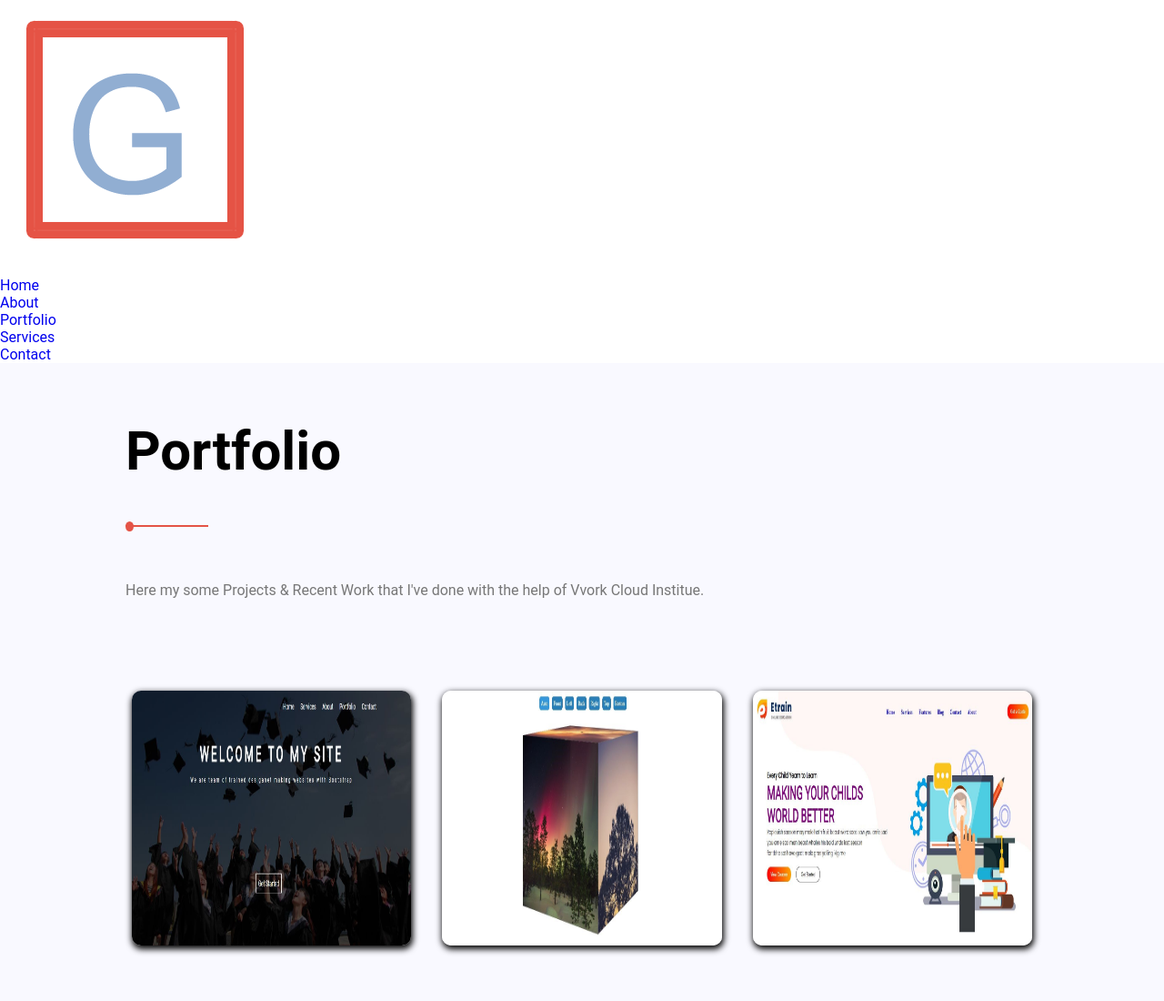
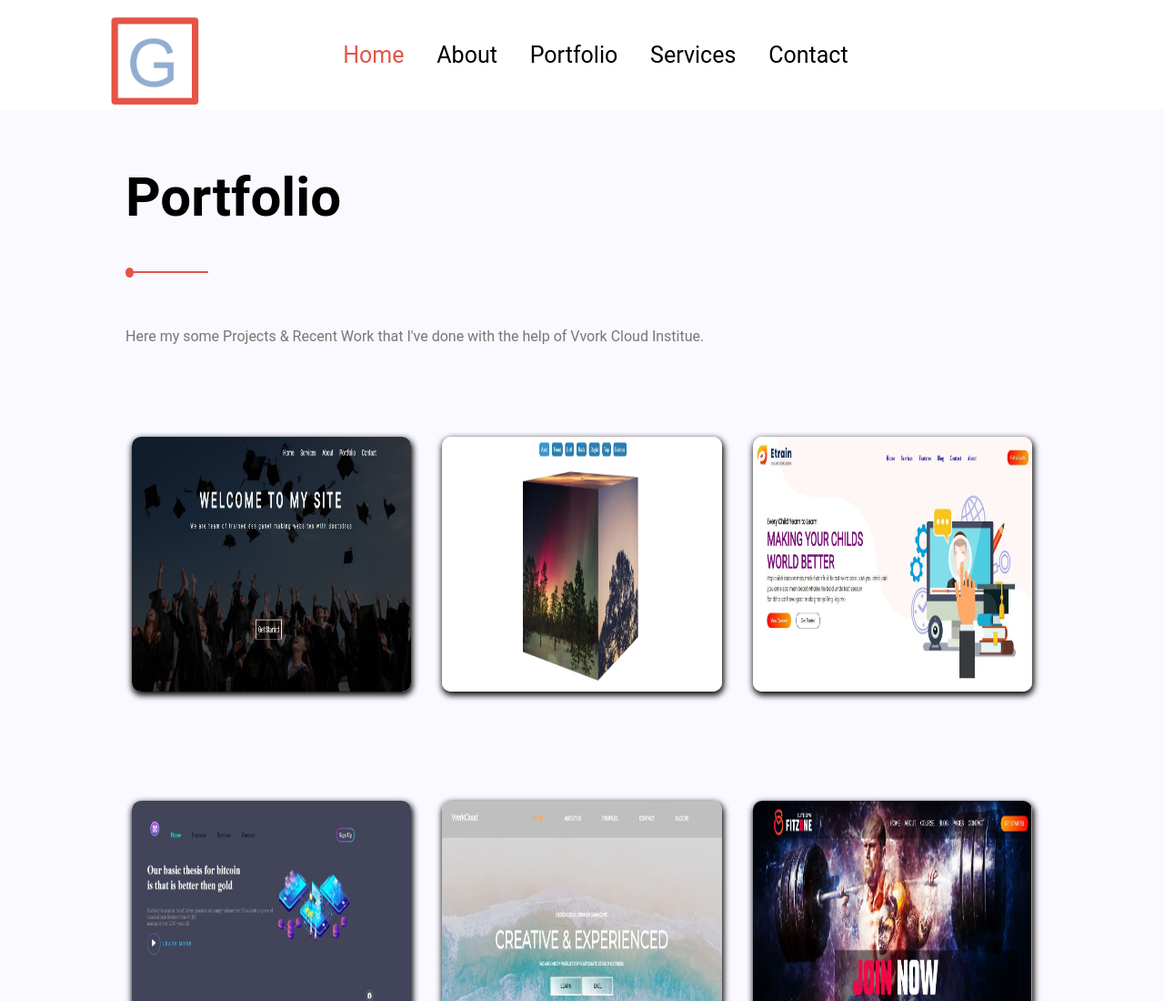
Before and after one commit to MrGul1997/My-Profile, a plain HTML site: page portfolio.html in a window 1280 px wide. Shown: the top 1100 px of the page at 91% size. Drawn offline with nearby package versions, Linux system fonts and the light colour scheme.

Commit message:
Update portfolio.css

```diff
--- a/portfolio.css
+++ b/portfolio.css
@@ -8,6 +8,55 @@
 
 }
 
+.nav{
+    display: flex;
+    justify-content: space-evenly;
+    height: 15vh;
+
+}
+
+.left{
+    display: flex;
+    justify-content: center;
+    width: 20%;
+    height: 15vh;
+    padding-top: 10px;
+    box-sizing: border-box;
+
+}
+
+.left>img{
+    height: 15vh;
+    cursor: pointer;
+}
+
+.right{
+    width: 70%;
+
+}
+
+.right>ul{
+    width: 70%;
+    height: 15vh;
+    display: flex;
+    justify-content: space-evenly;
+    align-items: center;
+}
+
+.right>ul>li>a{
+    font-size: 25px;
+    cursor: pointer;
+    color: black;
+}
+
+.right>ul>li> .active{
+    color: #e45447;
+}
+
+.right>ul>li>a:hover{
+    color: #e45447;
+    transition: .5s;
+}
 .work{
     height: 400vh;
     background: #F9F9FF;
```
